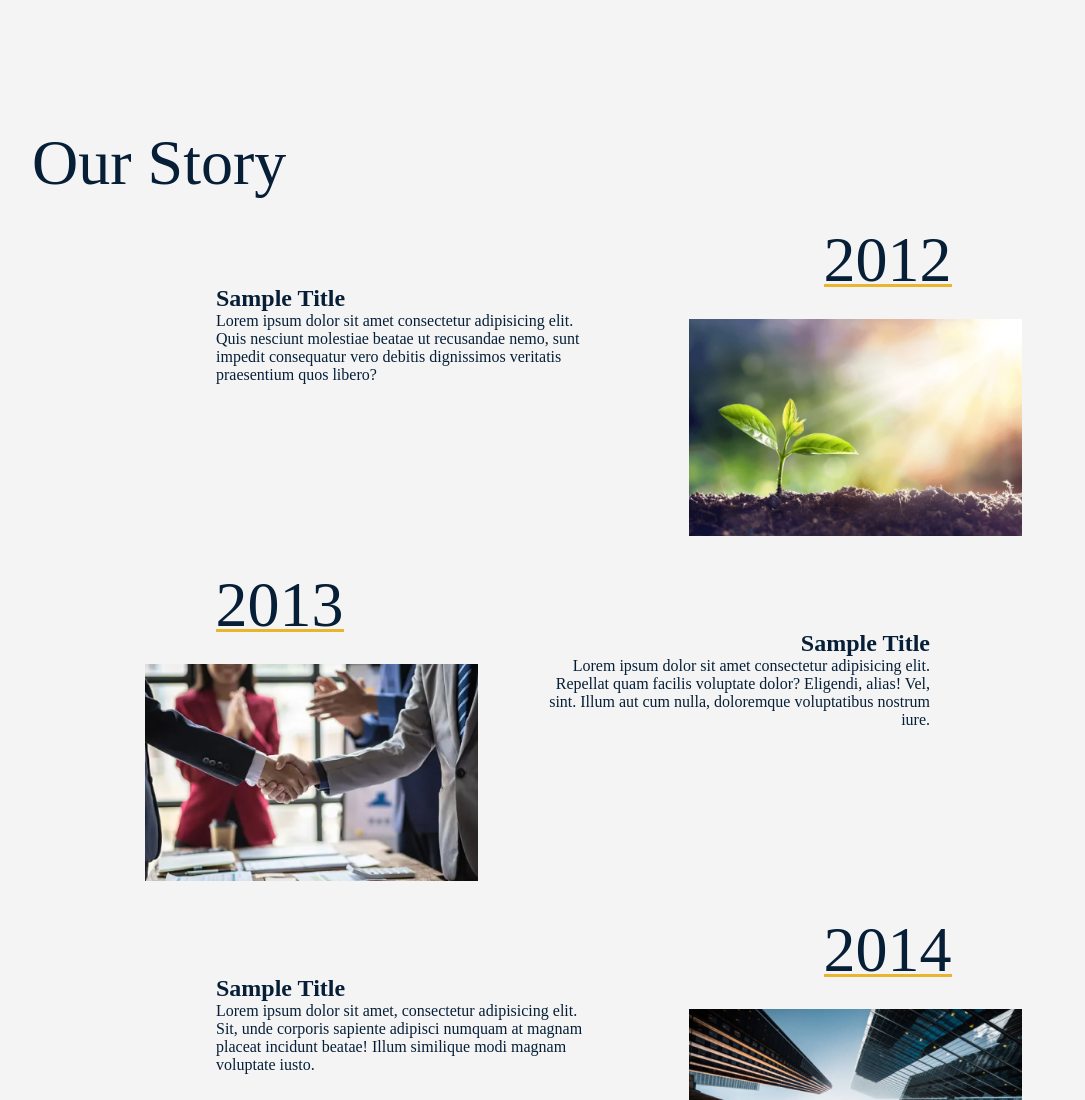
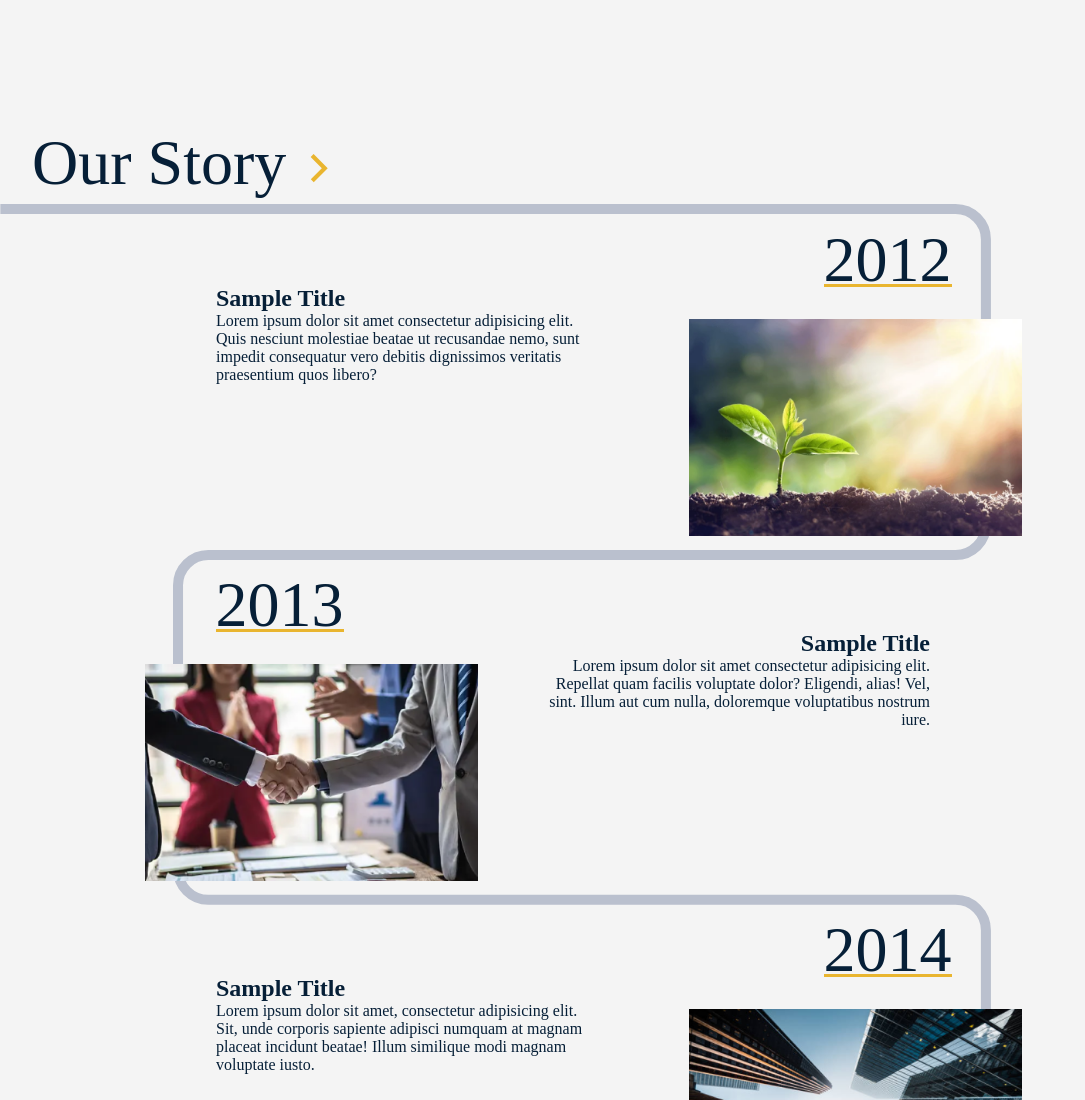
Before and after one commit to alidev9/aptuis-story-section, a plain HTML site: page index.html in a window 1280 px wide. Shown: the top 1100 px of the page, without its empty margins (0-1085 px from the left). Drawn offline with Linux system fonts and the light colour scheme; the site is published under a folder, as on GitHub Pages, so addresses that start at the root find nothing; a web font is replaced by a local one.

Commit message:
Fixed the URL paths for assets

```diff
--- a/styles/index.css
+++ b/styles/index.css
@@ -32,7 +32,7 @@ main{
     flex-flow: column nowrap;
     height: 1750px;
 
-    background: url('/assets/vector.svg');
+    background: url('../assets/vector.svg');
     background-repeat: no-repeat;
 
     box-sizing: border-box;
@@ -72,7 +72,7 @@ main{
 }
 
 .roadmap-container > h2::after{
-    content: url('/assets/yellow-arrow.svg');
+    content: url('../assets/yellow-arrow.svg');
     margin-left: 24px;
 }
 
```
